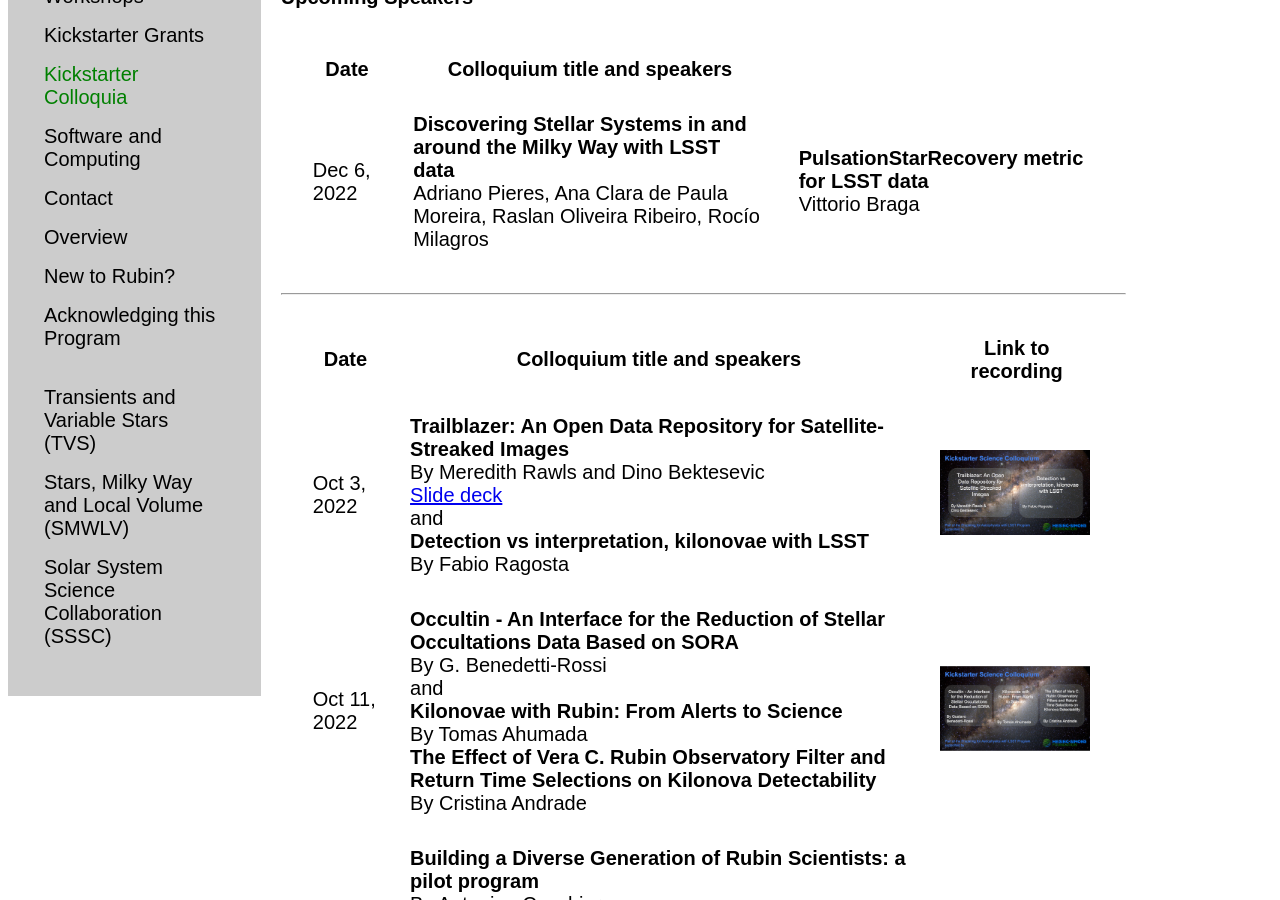
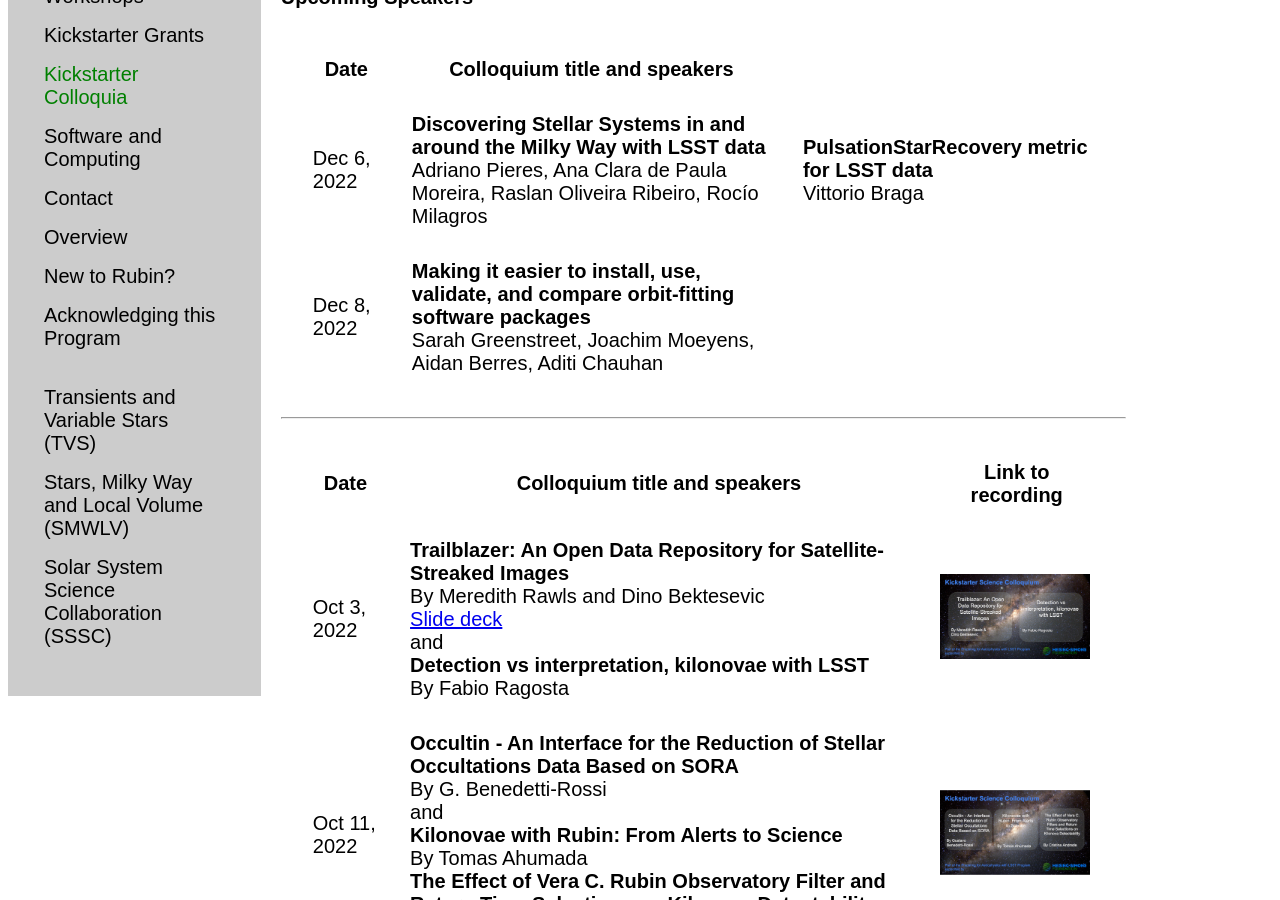
Before and after one commit to lsst-sci-prep/lsst-sci-prep.github.io, a Jekyll site: the page built from kickstarter_colloquia.html, in a window 1280 px wide and 900 px high, scrolled down 1153 px. Built offline with Jekyll 4.4.1, drawn with Linux system fonts in a browser that asks for light colours.

Commit message:
Added Dec 8 colloquium

```diff
--- a/kickstarter_colloquia.html
+++ b/kickstarter_colloquia.html
@@ -19,6 +19,13 @@ of LSST.  All of the colloquia were held online.</p>
     Adriano Pieres, Ana Clara de Paula Moreira, Raslan Oliveira Ribeiro, Rocío Milagros<br>
     <td><b>PulsationStarRecovery metric for LSST data</b><br>
     Vittorio Braga<br>
+  </td>
+  </tr>
+  <tr>
+    <td>Dec 8, 2022</td>
+    <td><b>Making it easier to install, use, validate, and compare orbit-fitting software packages
+</b><br>
+    Sarah Greenstreet, Joachim Moeyens, Aidan Berres, Aditi Chauhan<br>
   </td>
   </tr>
 </table>
```
